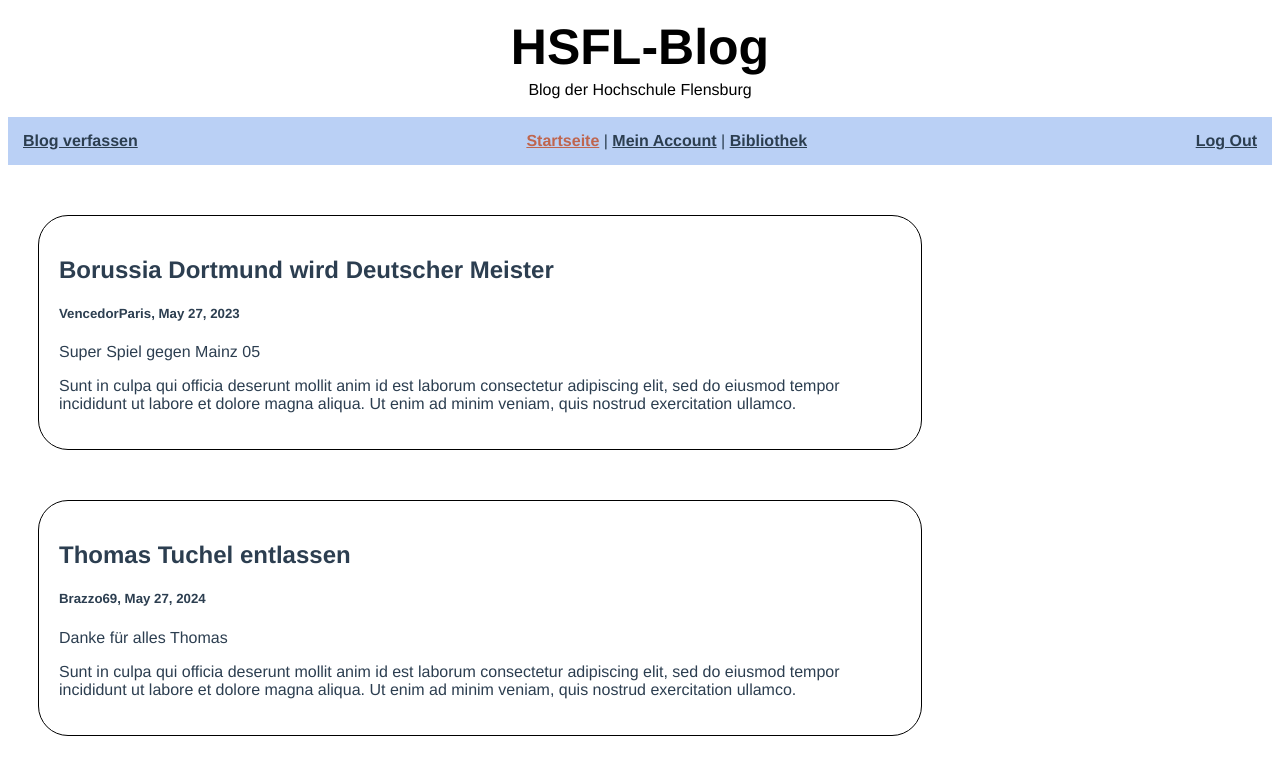
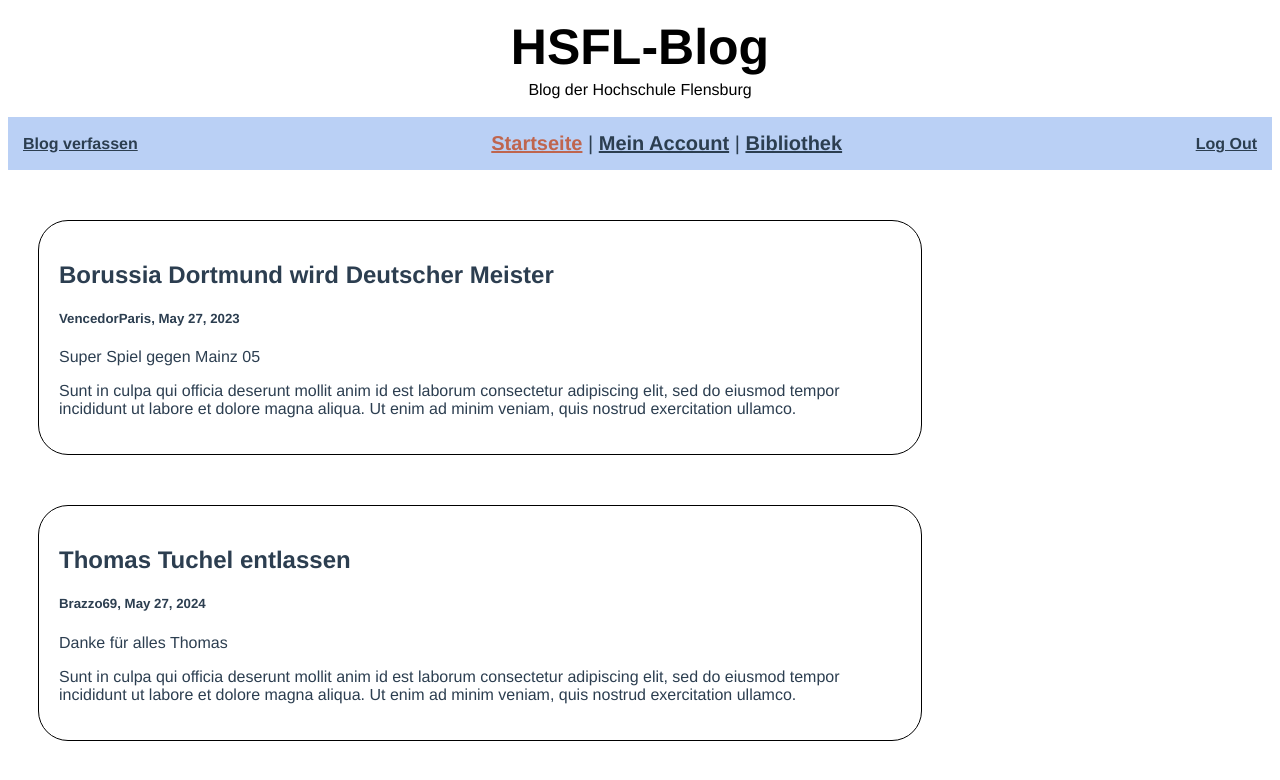
Before and after one commit to maxfle02/HSFL_Blog2, a Vue app in the folder hsfl-blog-projekt/: page / in a window 1280 px wide. Shown: the top 780 px of the page. Built offline with nearby package versions, Linux system fonts and the light colour scheme.

Commit message:
Anpassung Schrift Nav

```diff
--- a/hsfl-blog-projekt/src/App.vue
+++ b/hsfl-blog-projekt/src/App.vue
@@ -5,10 +5,10 @@
    </div>
 
  <nav>
-  <div class="nav-left">
+
     <router-link to="/blog">Blog verfassen</router-link>
-</div>
-   <div class="centered-links">
+
+   <div class="weight">
    <router-link to="/">Startseite</router-link> |
    <router-link to="/profile">Mein Account</router-link> |
    <router-link to="/bibliothek">Bibliothek</router-link>
@@ -37,6 +37,9 @@
  padding: 15px;
  background-color: #bad0f5;
  text-align: left;
+}
+.weight {
+  font-size: 20px;
 }
 
 nav a {
```
